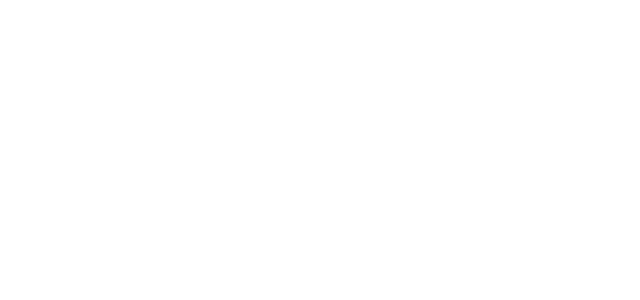
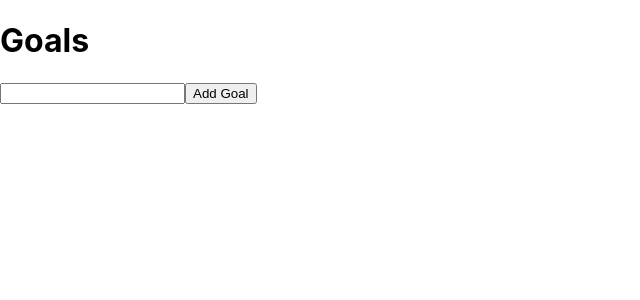
Before and after one commit to IngeHeeringa/202301-w7ch3-inge-heeringa, a React (Create React App) app: page / in a window 1280 px wide. Shown: the top 300 px of the page, without its empty margins (0-640 px from the left). Built offline with nearby package versions, Linux system fonts and the light colour scheme.

Commit message:
Create MonthlyGoals component structure

```diff
--- a/package.json
+++ b/package.json
@@ -21,8 +21,8 @@
   "scripts": {
     "start": "react-scripts start",
     "build": "react-scripts build",
-    "test": "react-scripts test --passWithNoTests",
-    "test:coverage": "react-scripts test:coverage --passWithNoTests",
+    "test": "react-scripts test",
+    "test:coverage": "react-scripts test:coverage",
     "eject": "react-scripts eject",
     "prepare": "husky install"
   },
--- a/src/App.tsx
+++ b/src/App.tsx
@@ -1,5 +1,11 @@
+import MonthlyGoals from "./components/MonthlyGoals";
+
 const App = (): JSX.Element => {
-  return <></>;
+  return (
+    <>
+      <MonthlyGoals />
+    </>
+  );
 };
 
 export default App;
--- /dev/null
+++ b/src/components/MonthlyGoals.tsx
@@ -0,0 +1,44 @@
+import { useState } from "react";
+import { addGoalActionCreator } from "../store/features/goalsSlice";
+
+import { useAppDispatch, useAppSelector } from "../store/hooks";
+import { Goal } from "../types";
+
+const MonthlyGoals = (): JSX.Element => {
+  const [newGoalTitle, setNewGoalTitle] = useState("");
+  const dispatch = useAppDispatch();
+
+  const handleSubmit = (e: React.FormEvent<HTMLFormElement>) => {
+    e.preventDefault();
+    dispatch(addGoalActionCreator(newGoalTitle));
+    setNewGoalTitle("");
+  };
+
+  const goals = useAppSelector((state) => {
+    return state.goals;
+  });
+
+  return (
+    <div>
+      <h1>Goals</h1>
+      <form onSubmit={handleSubmit}>
+        <input
+          type="text"
+          value={newGoalTitle}
+          onChange={(e) => setNewGoalTitle(e.target.value)}
+        />
+        <button>Add Goal</button>
+      </form>
+      <ul>
+        {goals.map((goal: Goal) => (
+          <li key={goal.id}>
+            <input type="checkbox" checked={goal.completed} />
+            <span>{goal.title}</span>
+          </li>
+        ))}
+      </ul>
+    </div>
+  );
+};
+
+export default MonthlyGoals;
--- a/src/store/store.ts
+++ b/src/store/store.ts
@@ -1,7 +1,10 @@
 import { configureStore, ThunkAction, Action } from "@reduxjs/toolkit";
+import { goalsSlice } from "./features/goalsSlice";
 
 export const store = configureStore({
-  reducer: {},
+  reducer: {
+    goals: goalsSlice.reducer,
+  },
 });
 
 export type AppDispatch = typeof store.dispatch;
```
